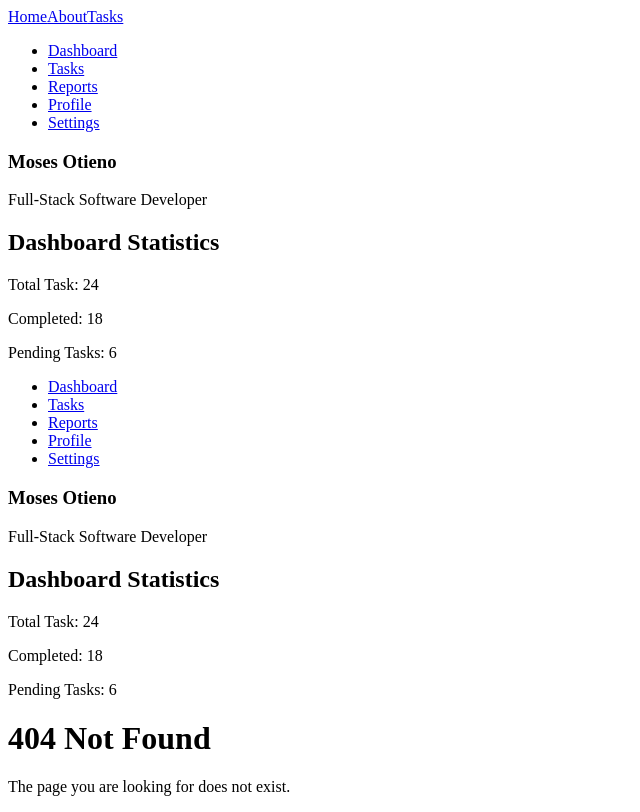
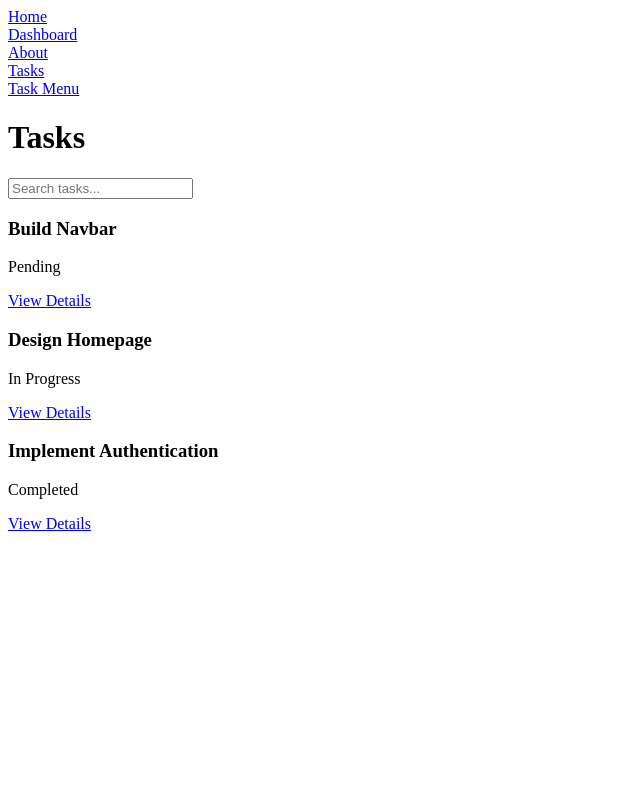
Before and after one commit to moses-25/React-TaskManager, a React (Vite) app: page /taskmenu in a window 1280 px wide. Shown: the whole page, without its empty margins (0-640 px from the left). Built offline with nearby package versions, Linux system fonts and the light colour scheme.

Commit message:
feat: add TaskMenu, PageHeader, SearchBar, TaskCard, TaskList components and data layer

```diff
--- a/src/App.jsx
+++ b/src/App.jsx
@@ -1,14 +1,11 @@
 import {Routes, Route } from "react-router-dom"
 
 import Navbar from "./components/Navbar";
-import Sidebar from "./components/Sidebar";
-import UserCard from "./components/UserCard";
-import DashboardStats from "./components/DashboardStats";
-//import the pages
 import Home from "./Pages/Home";
 import Dashboard from "./Pages/Dashboard";
 import About from "./Pages/About";
 import Tasks from "./Pages/Tasks";
+import TaskMenu from "./Pages/TaskMenu";
 import TaskDetails from "./Pages/TaskDetails";
 import NotFound from "./Pages/NotFound";
 
@@ -17,15 +14,13 @@ function App() {
   return (
     <>
       <Navbar />
-      <Dashboard />
-      <Sidebar />
-      <UserCard />
-      <DashboardStats />
 
       <Routes>
         <Route path="/" element={<Home />} />
+        <Route path="/dashboard" element={<Dashboard />} />
         <Route path="/about" element={<About />} />
         <Route path="/tasks" element={<Tasks />} />
+        <Route path="/taskmenu" element={<TaskMenu />} />
         <Route path="/tasks/:id" element={<TaskDetails />} />
         <Route path="*" element={<NotFound />} />
       </Routes>
--- /dev/null
+++ b/src/Pages/TaskMenu.jsx
@@ -0,0 +1,14 @@
+import tasks from "../data/task";
+import TaskList from "../components/TaskList";
+import SearchBar from "../components/SearchBar";
+
+export default function TaskMenu() {
+    return (
+        <div>
+            <h1>Tasks</h1>
+
+            <SearchBar />
+            <TaskList tasks={tasks} />
+        </div>
+    );
+}
--- a/src/components/Navbar.jsx
+++ b/src/components/Navbar.jsx
@@ -4,8 +4,14 @@ export default function Navbar() {
     return (
         <nav>
             <Link to="/">Home</Link>
+            <br />
+            <Link to="/dashboard">Dashboard</Link>
+            <br />
             <Link to="/about">About</Link>
+            <br />
             <Link to="/tasks">Tasks</Link>
+            <br />
+            <Link to="/taskmenu">Task Menu</Link>
         </nav>
     );
 }
--- /dev/null
+++ b/src/components/SearchBar.jsx
@@ -0,0 +1,10 @@
+export default function SearchBar() {
+    return (
+        <div>
+            <input
+            type="text"
+            placeholder="Search tasks..."
+            />
+        </div>
+    );
+}
--- a/src/components/Sidebar.jsx
+++ b/src/components/Sidebar.jsx
@@ -1,6 +1,6 @@
 import { Link } from "react-router-dom";
 
-export default function sidebar() {
+export default function Sidebar() {
   return (
     <aside>
       <ul>
@@ -12,17 +12,7 @@ export default function sidebar() {
           <Link to="/tasks">Tasks</Link>
         </li>
 
-        <li>
-          <Link to="/reports">Reports</Link>
-        </li>
 
-        <li>
-          <Link to="/profile">Profile</Link>
-        </li>
-
-        <li>
-          <Link to="/settings">Settings</Link>
-        </li>
       </ul>
     </aside>
   );
--- /dev/null
+++ b/src/components/TaskCard.jsx
@@ -0,0 +1,16 @@
+import {Link} from "react-router-dom";
+
+export default function TaskCard({ task }) {
+    return (
+        <div>
+            <h3>{task.title}</h3>
+
+            <p>{task.status}</p>
+
+            <Link
+            to={`/tasks/${task.id}`}
+            >View Details
+            </Link>
+        </div>
+    );
+}
--- /dev/null
+++ b/src/components/TaskList.jsx
@@ -0,0 +1,11 @@
+import TaskCard from "./TaskCard";
+
+export default function TaskList({ tasks }) {
+    return (
+        <div>
+            {tasks.map(task => (
+                <TaskCard key={task.id} task={task} />
+            ))}
+        </div>
+    );
+}
--- /dev/null
+++ b/src/data/task.js
@@ -0,0 +1,19 @@
+const tasks = [
+    {
+        id: 1,
+        title: "Build Navbar",
+        status: "Pending"
+    },
+    {
+        id: 2,
+        title: "Design Homepage",
+        status: "In Progress"
+    },
+    {
+        id: 3,
+        title: "Implement Authentication",
+        status: "Completed"
+    }
+];
+
+export default tasks;
```
Also changed, not shown: src/components/PageHeader.jsx (added, +7 -0 lines).
